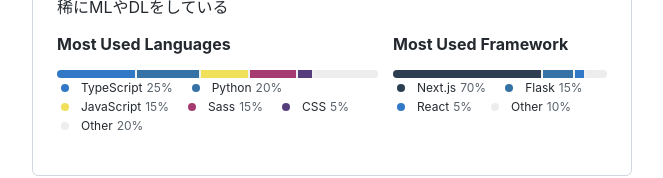
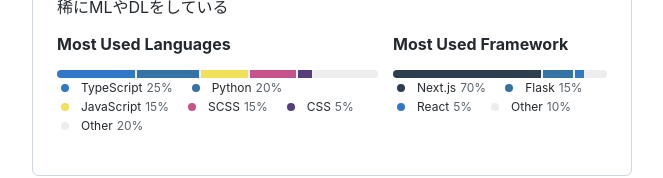
Before and after one commit to applemango/applemango.github.io, a Next.js app: page / in a window 1280 px wide. Shown: the part 366-544 px from the top of the page, without its empty margins (308-971 px from the left). Built offline with nearby package versions, Linux system fonts and the light colour scheme.

Commit message:
fix lang

```diff
--- a/pages/index.tsx
+++ b/pages/index.tsx
@@ -28,7 +28,7 @@
                                 "TypeScript":25
                                 ,"Python":20
                                 ,"JavaScript":15
-                                ,"Sass":15
+                                ,"SCSS":15
                                 ,"CSS":5
                                 ,"Other":20
                             }
```
